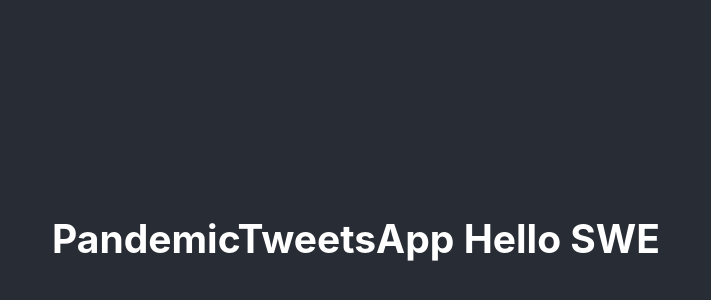
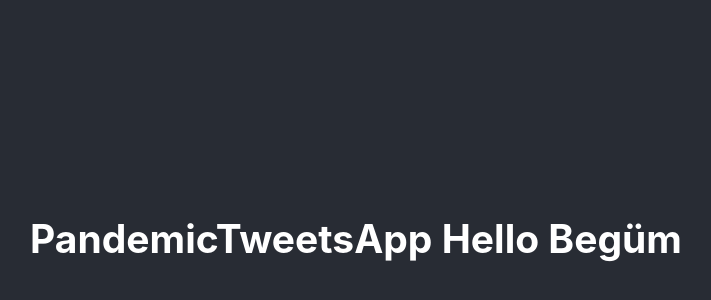
Before and after one commit to gokalpaltun/swe573-gokalp-altun, a React (Create React App) app in the folder pandemic-ui/: page / in a window 1280 px wide. Shown: the part 162-462 px from the top of the page, without its empty margins (284-995 px from the left). Built offline with nearby package versions, Linux system fonts and the light colour scheme.

Commit message:
Update App.js

```diff
--- a/pandemic-ui/src/App.js
+++ b/pandemic-ui/src/App.js
@@ -17,7 +17,7 @@ class App extends Component {
     return (
       <div className="App">
         <div className="App-header">
-          <h2>PandemicTweetsApp Hello SWE</h2>
+          <h2>PandemicTweetsApp Hello Begüm</h2>
         </div>
       </div>
     );
```
